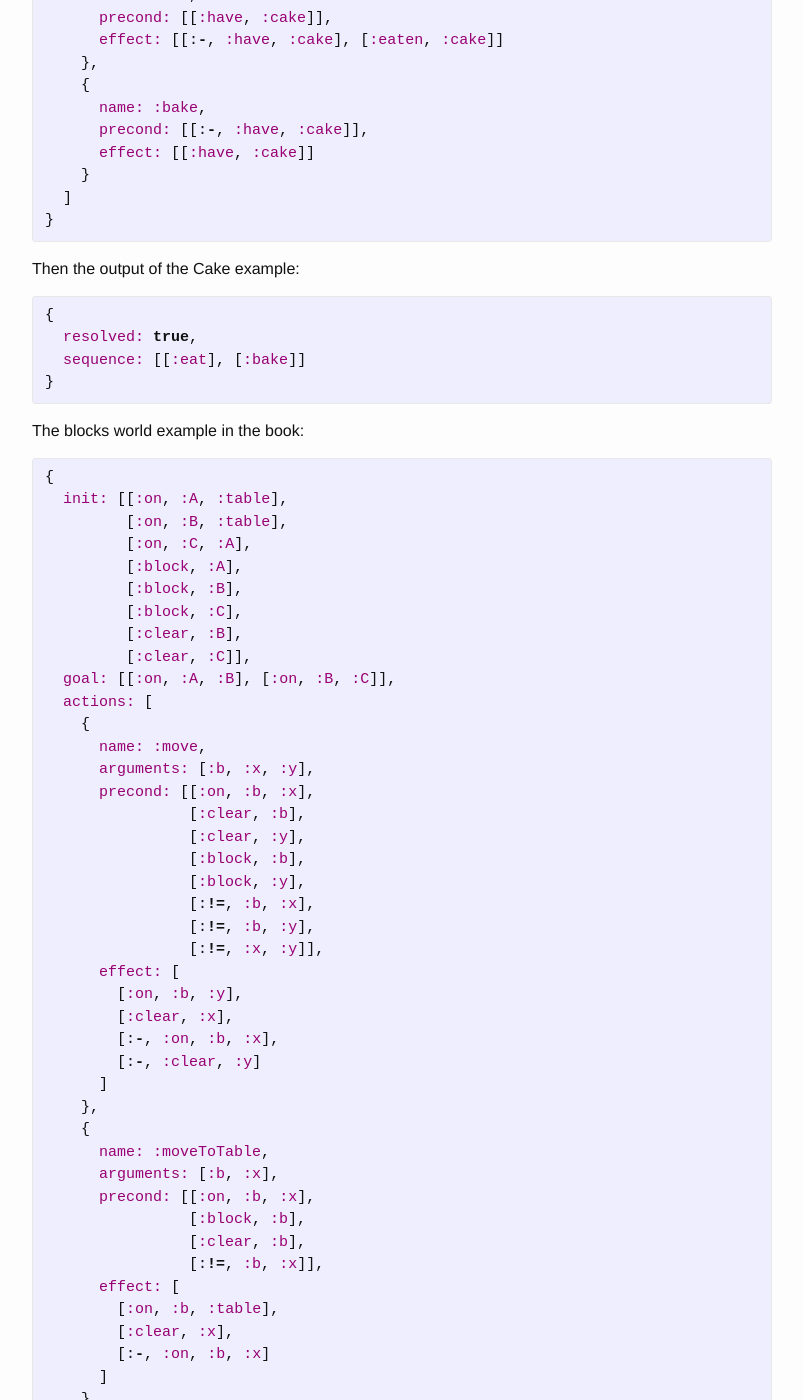
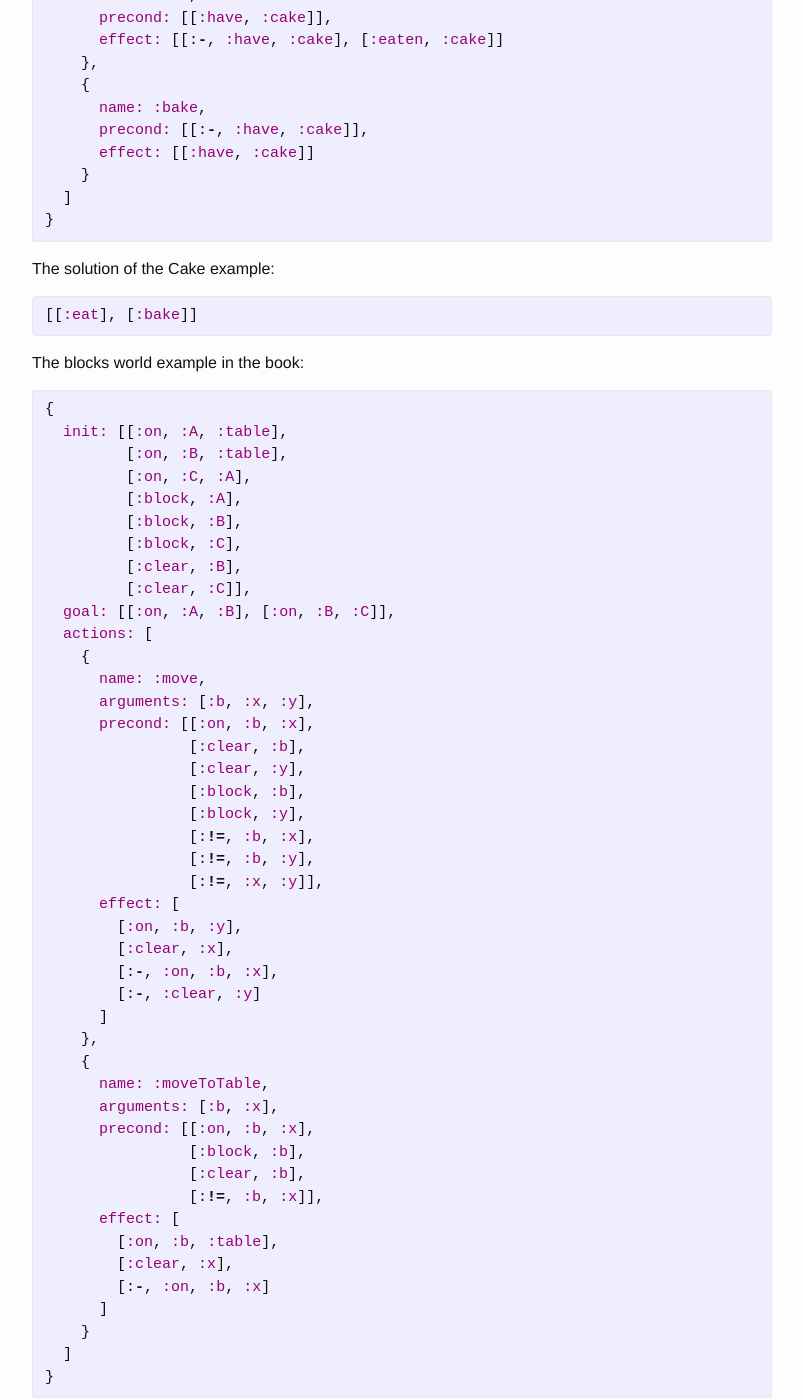
Before and after one commit to xli/xli.github.io, a Jekyll site: the page built from _posts/2015-06-23-classical-planning-part-1.md, in a window 1280 px wide and 1400 px high, scrolled down 1485 px. Shown: the whole window, without its empty margins (238-1041 px from the left). Built offline with Jekyll 4.4.1, drawn with Linux system fonts in a browser that asks for light colours; some of the changed text lies outside the part shown.

Commit message:
change the solution description

```diff
--- a/_posts/2015-06-23-classical-planning-part-1.md
+++ b/_posts/2015-06-23-classical-planning-part-1.md
@@ -82,14 +82,11 @@
 
 {% endhighlight %}
 
-Then the output of the Cake example:
+The solution of the Cake example:
 
 {% highlight ruby %}
 
-{
-  resolved: true,
-  sequence: [[:eat], [:bake]]
-}
+[[:eat], [:bake]]
 
 {% endhighlight %}
 
@@ -145,14 +142,11 @@
 
 {% endhighlight %}
 
-The output of blocks world problem:
+The solution of blocks world problem:
 
 {% highlight ruby %}
 
-{
-  resolved: true,
-  sequence: [[:moveToTable, :C, :A], [:move, :B, :table, :C], [:move, :A, :table, :B]]
-}
+[[:moveToTable, :C, :A], [:move, :B, :table, :C], [:move, :A, :table, :B]]
 
 {% endhighlight %}
 
```
